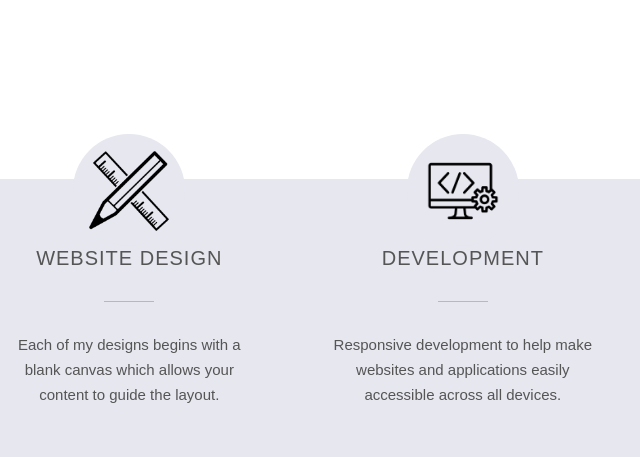
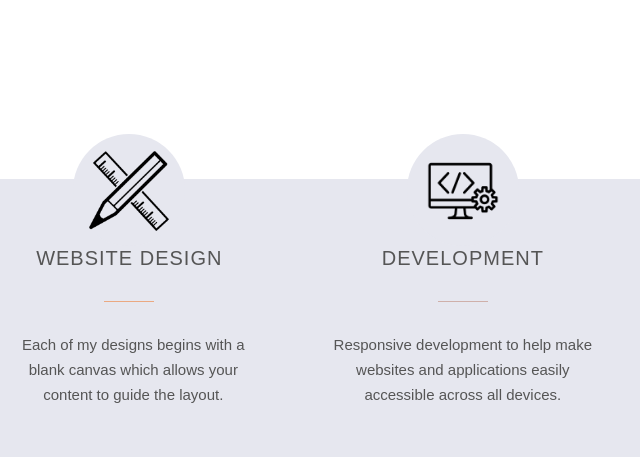
Before and after one commit to EmmaNode/cartoon-vector-profile, a plain HTML site: page index.html in a window 1280 px wide. Shown: the part 1200-1657 px from the top of the page, 0-640 px from the left. Drawn offline with nearby package versions, Linux system fonts and the light colour scheme; a script that the page names is missing.

Commit message:
web des words centered

```diff
--- a/css/styles.css
+++ b/css/styles.css
@@ -381,6 +381,10 @@ header {
 
 .replWords {
 	padding-right: 5px;
+}
+
+.webDesWords {
+	padding-left: 8px;
 }
 /* #designIcon {
 	visibility: hidden;
--- a/index.html
+++ b/index.html
@@ -219,7 +219,7 @@ function hasScrolled() {
     		<div class="skillsCircle"><img src="images/design_icon.png" alt="Website Design" id="designIcon"/></div>
         	<div class="skillsTitle">WEBSITE DESIGN</div>
         	<div class="skillsDivide1"></div>
-			Each of my designs begins with a blank canvas which allows your content to guide the layout.
+			<div class="webDesWords">Each of my designs begins with a blank canvas which allows your content to guide the layout.</div>
         	</div>
 	</div>
   <div class="skillsBox">
```
